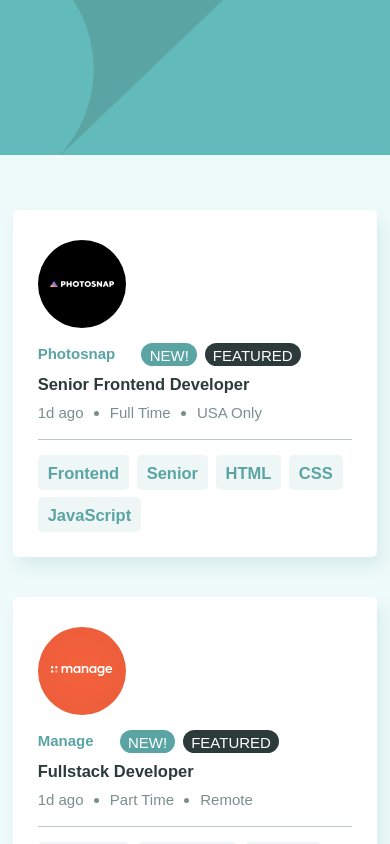
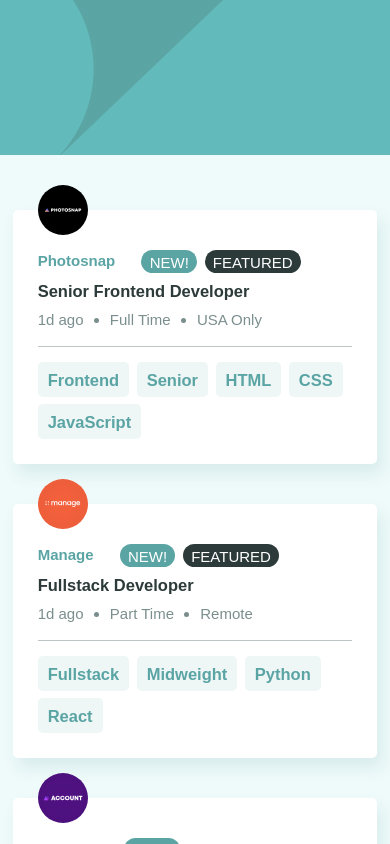
Before and after one commit to edo979/static-job-listings, a React (Create React App) app: page / in a window 390 px wide. Shown: the top 844 px of the page. Built offline with nearby package versions, Linux system fonts and the light colour scheme.

Commit message:
position job logo for mobile

```diff
--- a/src/components/jobItem.css
+++ b/src/components/jobItem.css
@@ -1,6 +1,12 @@
 .job {
   --f-direction: column;
   --f-align: start;
+}
+
+.job_logo {
+  width: 50px;
+  height: 50px;
+  margin-top: -55px;
 }
 
 .job_info {
```
